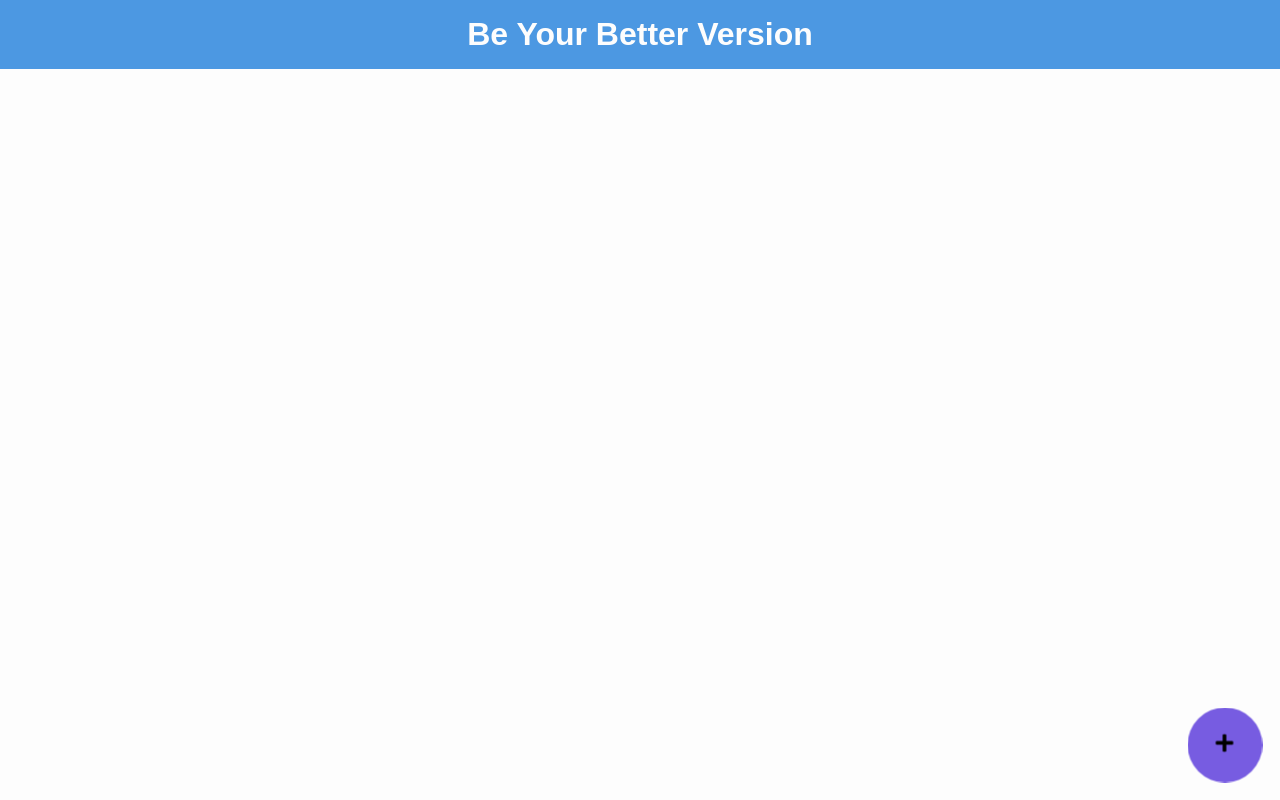
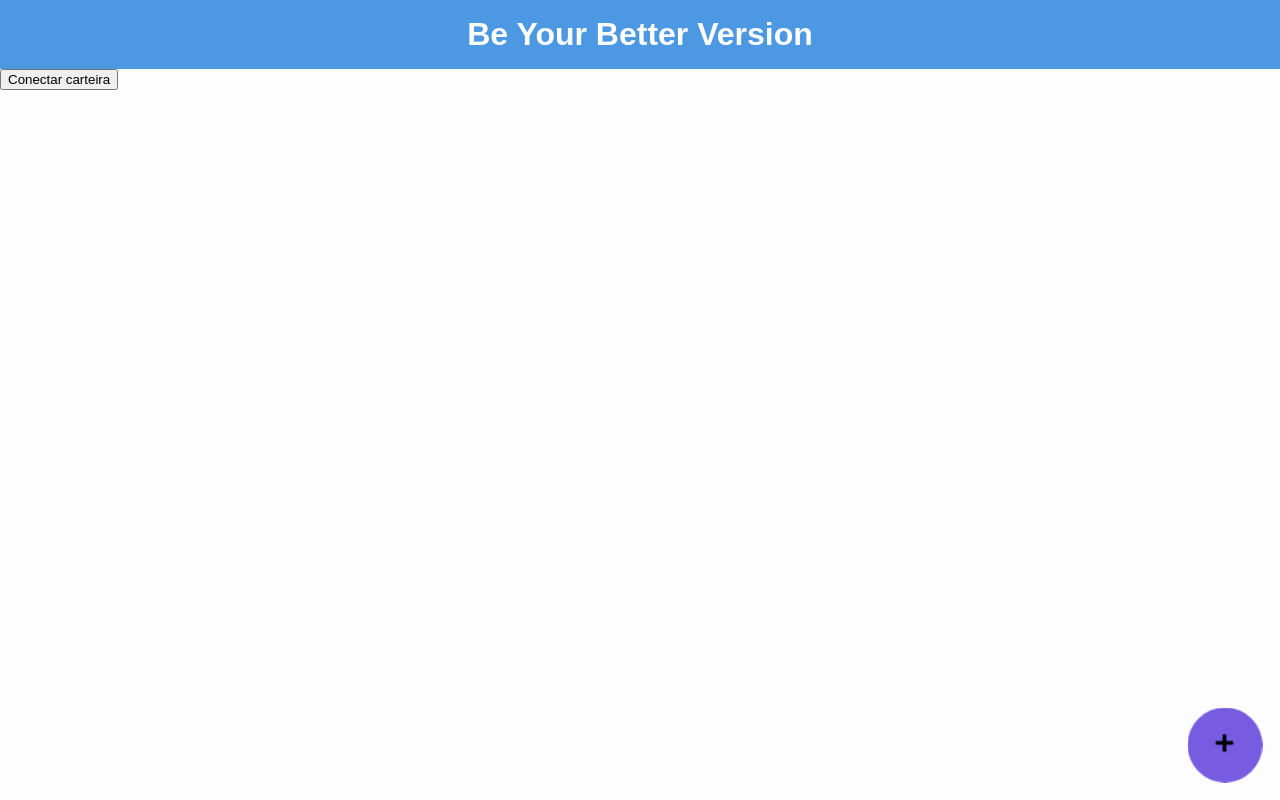
Before and after one commit to nomadbitcoin/challenge-app, a React (Create React App) app: page / in a window 1280 px wide. Built offline with nearby package versions, Linux system fonts and the light colour scheme.

Commit message:
v 0.1: Button connect wallet added and working

```diff
--- a/package.json
+++ b/package.json
@@ -10,7 +10,8 @@
     "react-dom": "^18.2.0",
     "react-icons": "^4.7.1",
     "react-scripts": "5.0.1",
-    "web-vitals": "^2.1.4"
+    "web-vitals": "^2.1.4",
+    "web3": "^1.8.2"
   },
   "scripts": {
     "start": "react-scripts start",
--- a/src/App.js
+++ b/src/App.js
@@ -1,6 +1,7 @@
 import { useState } from "react";
 import AddTaskForm from "./components/AddTaskForm";
 import TaskList from "./components/TaskList";
+import ConnectWalletButton from './components/ConnectWalletButton';
 import { FaPlus } from "react-icons/fa";
 import "./App.css";
 
@@ -18,6 +19,9 @@ function App() {
       <header>
         <h1>Be Your Better Version</h1>
       </header>
+      <div>
+        <ConnectWalletButton />
+      </div>
       <div className="add-task">
         {formVisible ? (
           <AddTaskForm onAddTask={handleAddTask} />
--- /dev/null
+++ b/src/components/ConnectWalletButton.js
@@ -0,0 +1,31 @@
+import React, { useState } from "react";
+import Web3 from "web3";
+
+function ConnectWalletButton() {
+  const [account, setAccount] = useState("");
+
+  async function connectWallet() {
+    if (window.ethereum) {
+      try {
+        await window.ethereum.request({ method: "eth_requestAccounts" });
+        const web3 = new Web3(window.ethereum);
+        const accounts = await web3.eth.getAccounts();
+        setAccount(accounts[0]);
+      } catch (error) {
+        console.error(error);
+      }
+    }
+  }
+
+  return (
+    <div>
+      {account ? (
+        <p>Conectado com a carteira {account}</p>
+      ) : (
+        <button onClick={connectWallet}>Conectar carteira</button>
+      )}
+    </div>
+  );
+}
+
+export default ConnectWalletButton;
```
Also changed, not shown: 1 other file (tests, documents, lock files or other folders).
